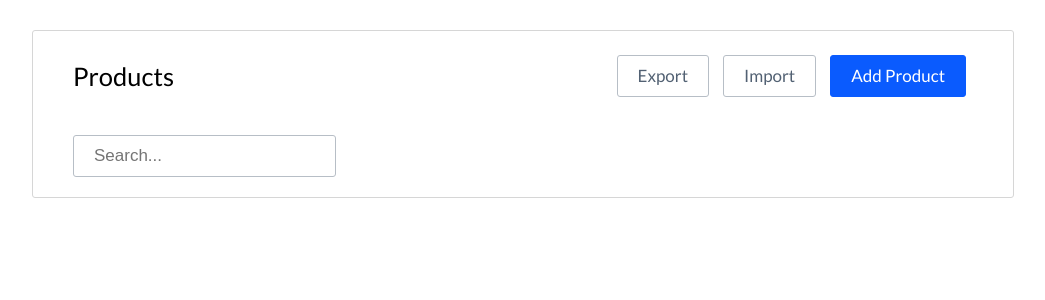
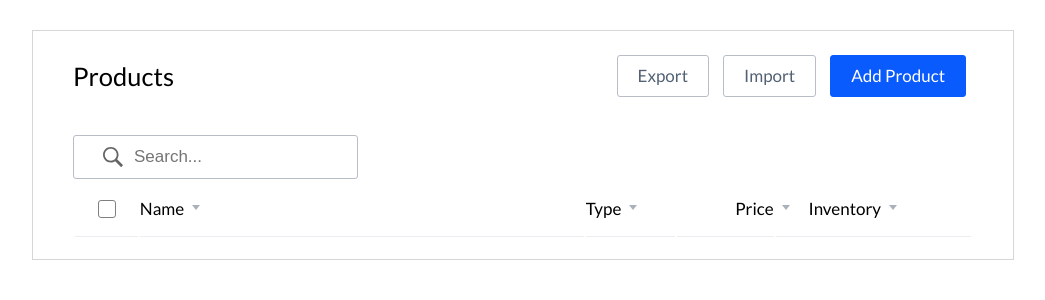
Before and after one commit to mrkoreye/online-commerce-ui, a Vue app: page / in a window 1280 px wide. Shown: the top 300 px of the page, without its empty margins (117-1162 px from the left). Built offline with nearby package versions, Linux system fonts and the light colour scheme.

Commit message:
started on table element

```diff
--- a/src/App.vue
+++ b/src/App.vue
@@ -23,4 +23,16 @@ export default {
   color: #526173;
   font-size: 17px;;
 }
+
+input[type="checkbox"] {
+    -webkit-appearance: none;
+    width: 18px;
+    height: 18px;
+    border: 1px solid gray;
+    border-radius: 3px;
+    line-height: 18px;
+    vertical-align: middle;
+    cursor: pointer;
+    text-align: center;
+}
 </style>
--- a/src/components/ProductsPage.vue
+++ b/src/components/ProductsPage.vue
@@ -9,14 +9,21 @@
       </div>
     </div>
     <div class="search-container">
+      <img class="search-icon" src="./../assets/search-icon.svg">
       <input type="text" placeholder="Search..." />
     </div>
+    <ProductsTable/>
   </div>
 </template>
 
 <script>
+import ProductsTable from './ProductsTable';
+
 export default {
-  name: 'HelloWorld',
+  name: 'ProductsPage',
+  components: {
+    ProductsTable,
+  },
   data() {
     return {
       msg: 'Welcome to Your Vue.js App',
@@ -32,7 +39,6 @@ export default {
   width: 900px;
   padding: 20px 40px;
   border: 1px solid #d6d6d6;
-  border-radius: 3px;
 }
 
 .header-container {
@@ -73,12 +79,23 @@ h1 {
 }
 
 .search-container {
+  position: relative;
+
+  .search-icon {
+    position: absolute;
+    top: 12px;
+    left: 30px;
+    width: 20px;
+    height: 20px;
+    opacity: 0.6;
+  }
+
   input {
     border: 1px solid #b7bec6;
     border-radius: 3px;
     height: 40px;
     line-height: 40px;
-    padding: 0 20px;
+    padding-left: 60px;
     font-size: 17px;
   }
 }
--- /dev/null
+++ b/src/components/ProductsTable.vue
@@ -0,0 +1,79 @@
+<template>
+  <table>
+    <tr>
+      <th>
+        <input type="checkbox" />
+      </th>
+      <th class="name" >Name</th>
+      <th>Type</th>
+      <th class="right">Price</th>
+      <th class="right">Inventory</th>
+    </tr>
+    <!-- <tr>
+      <td>John</td>
+      <td>Doe</td>
+    </tr>
+    <tr>
+      <td>Jane</td>
+      <td>Doe</td>
+    </tr> -->
+  </table>
+</template>
+
+<script>
+export default {
+  name: 'ProductsTable',
+};
+</script>
+
+<style lang="scss" scoped>
+table {
+  width: 100%;
+}
+
+th {
+  color: black;
+  font-weight: normal;
+  text-align: left;
+
+  &.right {
+    text-align: right;
+  }
+
+  &.name {
+    width: 50%;
+  }
+}
+
+th {
+  position: relative;
+  border-bottom: 1px solid #ECEDf0;
+  padding: 15px 0;
+  cursor: pointer;
+
+  &::after {
+    position: absolute;
+    top: 24px;
+    margin-left: 8px;
+    content: '';
+    width: 0;
+    height: 0;
+    border-left: 4px solid transparent;
+    border-right: 4px solid transparent;
+    border-top: 5px solid #A9B2BB;
+  }
+
+  &:first-child {
+    text-align: center;
+
+    &::after {
+      border: 0;
+    }
+  }
+
+  &:last-child {
+    padding-right: 90px;
+    width: 22%;
+  }
+}
+</style>
```
Also changed, not shown: src/mock-data/products.js (added, +99 -0 lines), src/assets/search-icon.png (added), src/assets/search-icon.svg (added), 1 other file (tests, documents, lock files or other folders).
